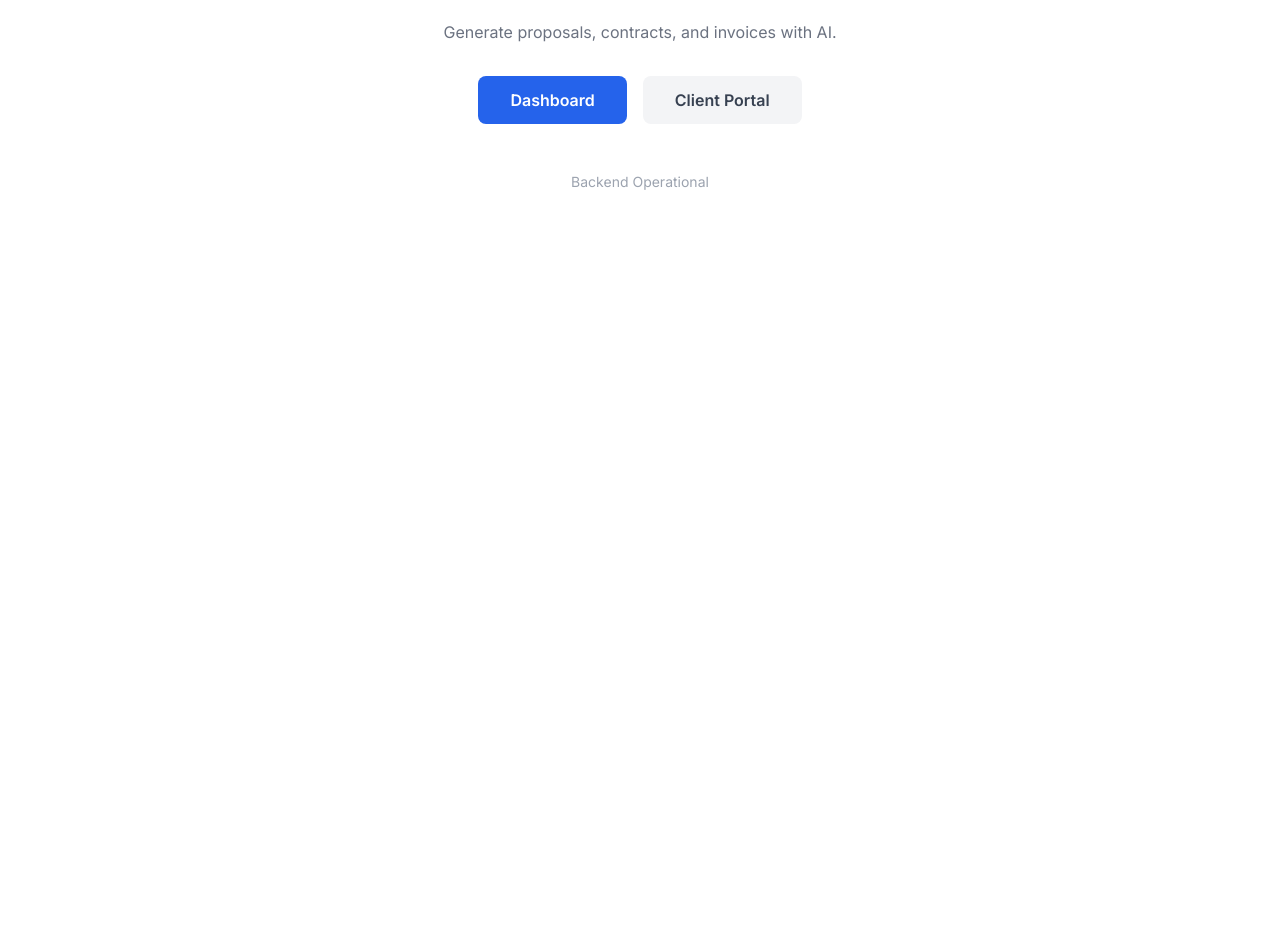
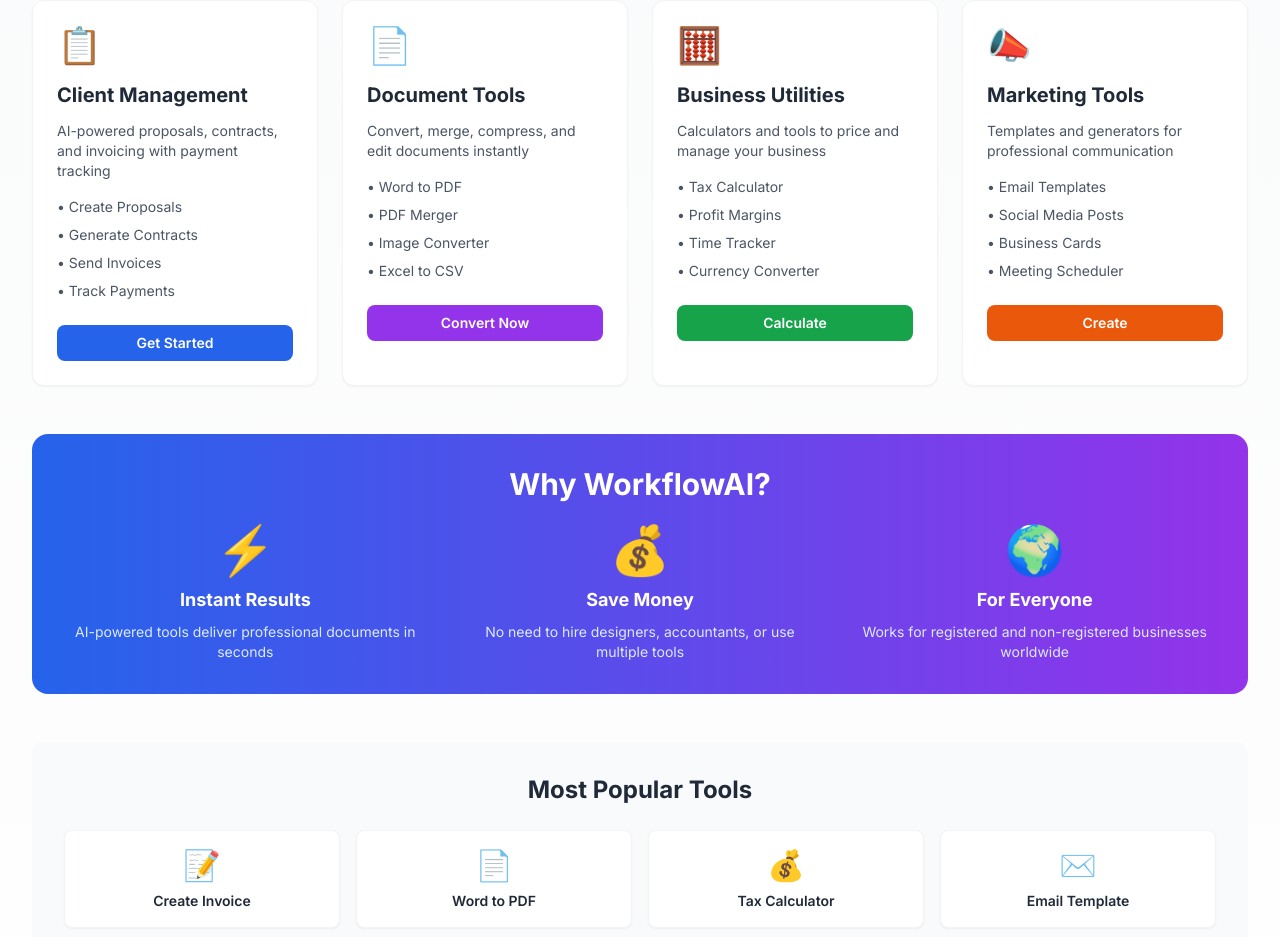
Before and after one commit to samwelmalonga-afk/workflowai-workspace, a Next.js app: page / in a window 1280 px wide. Shown: the part 360-1297 px from the top of the page. Before the commit the page ends 800 px from the top, so only its background shows below. Built offline with nearby package versions, Linux system fonts and the light colour scheme.

Commit message:
Enhanced landing page - multi-tool business platform

```diff
--- a/app/page.tsx
+++ b/app/page.tsx
@@ -1,31 +1,197 @@
 export default function Home() {
   return (
-    <main className="flex min-h-screen flex-col items-center justify-center p-24">
-      <div className="text-center max-w-2xl">
-        <h1 className="text-5xl font-bold mb-6">
-          WorkflowAI Workspace
-        </h1>
-
-        <p className="text-xl text-gray-600 mb-8">
-          AI-powered workspace for freelancers and agencies
-        </p>
-
-        <p className="text-gray-500 mb-8">
-          Generate proposals, contracts, and invoices with AI.
-        </p>
-
-        <div className="flex gap-4 justify-center">
-          <button className="bg-blue-600 text-white px-8 py-3 rounded-lg font-semibold">
-            Dashboard
-          </button>
-
-          <button className="bg-gray-100 text-gray-700 px-8 py-3 rounded-lg font-semibold">
-            Client Portal
-          </button>
+    <main className="min-h-screen bg-gradient-to-b from-gray-50 to-white">
+      {/* Hero Section */}
+      <div className="max-w-7xl mx-auto px-4 sm:px-6 lg:px-8 py-16">
+        <div className="text-center mb-16">
+          <h1 className="text-5xl md:text-6xl font-bold mb-6 bg-gradient-to-r from-blue-600 to-purple-600 bg-clip-text text-transparent">
+            WorkflowAI Workspace
+          </h1>
+          <p className="text-2xl md:text-3xl text-gray-700 mb-4 font-semibold">
+            Your Complete Business Toolkit
+          </p>
+          <p className="text-xl text-gray-600 mb-8">
+            From invoices to document conversion to marketing tools
+          </p>
+          <div className="flex flex-wrap gap-3 justify-center text-sm text-gray-500">
+            <span className="bg-blue-50 px-4 py-2 rounded-full">✓ For Freelancers</span>
+            <span className="bg-purple-50 px-4 py-2 rounded-full">✓ For Small Businesses</span>
+            <span className="bg-green-50 px-4 py-2 rounded-full">✓ For Agencies</span>
+            <span className="bg-orange-50 px-4 py-2 rounded-full">✓ Official & Non-Official</span>
+          </div>
         </div>
 
-        <div className="mt-12 text-sm text-gray-400">
-          <p>Backend Operational</p>
+        {/* Tools Grid */}
+        <div className="grid md:grid-cols-2 lg:grid-cols-4 gap-6 mb-12">
+
+          {/* Client Management */}
+          <div className="bg-white p-6 rounded-xl shadow-sm hover:shadow-md transition-shadow border border-gray-100">
+            <div className="text-4xl mb-4">📋</div>
+            <h3 className="text-xl font-bold mb-3 text-gray-800">Client Management</h3>
+            <p className="text-gray-600 mb-4 text-sm">
+              AI-powered proposals, contracts, and invoicing with payment tracking
+            </p>
+            <ul className="space-y-2 text-sm text-gray-600">
+              <li>• Create Proposals</li>
+              <li>• Generate Contracts</li>
+              <li>• Send Invoices</li>
+              <li>• Track Payments</li>
+            </ul>
+            <button className="mt-6 w-full bg-blue-600 text-white py-2 rounded-lg hover:bg-blue-700 transition-colors text-sm font-semibold">
+              Get Started
+            </button>
+          </div>
+
+          {/* Document Tools */}
+          <div className="bg-white p-6 rounded-xl shadow-sm hover:shadow-md transition-shadow border border-gray-100">
+            <div className="text-4xl mb-4">📄</div>
+            <h3 className="text-xl font-bold mb-3 text-gray-800">Document Tools</h3>
+            <p className="text-gray-600 mb-4 text-sm">
+              Convert, merge, compress, and edit documents instantly
+            </p>
+            <ul className="space-y-2 text-sm text-gray-600">
+              <li>• Word to PDF</li>
+              <li>• PDF Merger</li>
+              <li>• Image Converter</li>
+              <li>• Excel to CSV</li>
+            </ul>
+            <button className="mt-6 w-full bg-purple-600 text-white py-2 rounded-lg hover:bg-purple-700 transition-colors text-sm font-semibold">
+              Convert Now
+            </button>
+          </div>
+
+          {/* Business Utilities */}
+          <div className="bg-white p-6 rounded-xl shadow-sm hover:shadow-md transition-shadow border border-gray-100">
+            <div className="text-4xl mb-4">🧮</div>
+            <h3 className="text-xl font-bold mb-3 text-gray-800">Business Utilities</h3>
+            <p className="text-gray-600 mb-4 text-sm">
+              Calculators and tools to price and manage your business
+            </p>
+            <ul className="space-y-2 text-sm text-gray-600">
+              <li>• Tax Calculator</li>
+              <li>• Profit Margins</li>
+              <li>• Time Tracker</li>
+              <li>• Currency Converter</li>
+            </ul>
+            <button className="mt-6 w-full bg-green-600 text-white py-2 rounded-lg hover:bg-green-700 transition-colors text-sm font-semibold">
+              Calculate
+            </button>
+          </div>
+
+          {/* Marketing Tools */}
+          <div className="bg-white p-6 rounded-xl shadow-sm hover:shadow-md transition-shadow border border-gray-100">
+            <div className="text-4xl mb-4">📣</div>
+            <h3 className="text-xl font-bold mb-3 text-gray-800">Marketing Tools</h3>
+            <p className="text-gray-600 mb-4 text-sm">
+              Templates and generators for professional communication
+            </p>
+            <ul className="space-y-2 text-sm text-gray-600">
+              <li>• Email Templates</li>
+              <li>• Social Media Posts</li>
+              <li>• Business Cards</li>
+              <li>• Meeting Scheduler</li>
+            </ul>
+            <button className="mt-6 w-full bg-orange-600 text-white py-2 rounded-lg hover:bg-orange-700 transition-colors text-sm font-semibold">
+              Create
+            </button>
+          </div>
+
+        </div>
+
+        {/* Feature Highlights */}
+        <div className="bg-gradient-to-r from-blue-600 to-purple-600 rounded-2xl p-8 text-white mb-12">
+          <h2 className="text-3xl font-bold mb-6 text-center">Why WorkflowAI?</h2>
+          <div className="grid md:grid-cols-3 gap-8">
+            <div className="text-center">
+              <div className="text-5xl mb-3">⚡</div>
+              <h3 className="font-bold mb-2 text-lg">Instant Results</h3>
+              <p className="text-blue-100 text-sm">
+                AI-powered tools deliver professional documents in seconds
+              </p>
+            </div>
+            <div className="text-center">
+              <div className="text-5xl mb-3">💰</div>
+              <h3 className="font-bold mb-2 text-lg">Save Money</h3>
+              <p className="text-blue-100 text-sm">
+                No need to hire designers, accountants, or use multiple tools
+              </p>
+            </div>
+            <div className="text-center">
+              <div className="text-5xl mb-3">🌍</div>
+              <h3 className="font-bold mb-2 text-lg">For Everyone</h3>
+              <p className="text-blue-100 text-sm">
+                Works for registered and non-registered businesses worldwide
+              </p>
+            </div>
+          </div>
+        </div>
+
+        {/* Popular Tools Quick Access */}
+        <div className="bg-gray-50 rounded-xl p-8">
+          <h2 className="text-2xl font-bold mb-6 text-center text-gray-800">Most Popular Tools</h2>
+          <div className="grid grid-cols-2 md:grid-cols-4 gap-4">
+            <button className="bg-white p-4 rounded-lg shadow-sm hover:shadow-md transition-shadow text-center border border-gray-100">
+              <div className="text-3xl mb-2">📝</div>
+              <div className="font-semibold text-sm text-gray-800">Create Invoice</div>
+            </button>
+            <button className="bg-white p-4 rounded-lg shadow-sm hover:shadow-md transition-shadow text-center border border-gray-100">
+              <div className="text-3xl mb-2">📄</div>
+              <div className="font-semibold text-sm text-gray-800">Word to PDF</div>
+            </button>
+            <button className="bg-white p-4 rounded-lg shadow-sm hover:shadow-md transition-shadow text-center border border-gray-100">
+              <div className="text-3xl mb-2">💰</div>
+              <div className="font-semibold text-sm text-gray-800">Tax Calculator</div>
+            </button>
+            <button className="bg-white p-4 rounded-lg shadow-sm hover:shadow-md transition-shadow text-center border border-gray-100">
+              <div className="text-3xl mb-2">✉️</div>
+              <div className="font-semibold text-sm text-gray-800">Email Template</div>
+            </button>
+          </div>
+        </div>
+
+        {/* CTA Section */}
+        <div className="text-center mt-12">
+          <h2 className="text-3xl font-bold mb-4 text-gray-800">
+            Ready to streamline your business?
+          </h2>
+          <p className="text-gray-600 mb-8 text-lg">
+            Start using our tools for free. No credit card required.
+          </p>
+          <div className="flex gap-4 justify-center flex-wrap">
+            <button className="bg-blue-600 text-white px-8 py-4 rounded-lg font-semibold hover:bg-blue-700 transition-colors text-lg">
+              Start Free Trial
+            </button>
+            <button className="bg-white text-gray-700 px-8 py-4 rounded-lg font-semibold hover:bg-gray-50 transition-colors border-2 border-gray-300 text-lg">
+              View Demo
+            </button>
+          </div>
+        </div>
+
+        {/* Status Footer */}
+        <div className="mt-16 text-center text-sm text-gray-500">
+          <p className="mb-2">System Status: All Services Operational</p>
+          <div className="flex gap-3 justify-center flex-wrap">
+            <span className="inline-flex items-center gap-1">
+              <span className="w-2 h-2 bg-green-500 rounded-full"></span>
+              InvoiceAI
+            </span>
+            <span className="inline-flex items-center gap-1">
+              <span className="w-2 h-2 bg-green-500 rounded-full"></span>
+              ProposalAI
+            </span>
+            <span className="inline-flex items-center gap-1">
+              <span className="w-2 h-2 bg-green-500 rounded-full"></span>
+              ContractAI
+            </span>
+            <span className="inline-flex items-center gap-1">
+              <span className="w-2 h-2 bg-green-500 rounded-full"></span>
+              DocumentTools
+            </span>
+            <span className="inline-flex items-center gap-1">
+              <span className="w-2 h-2 bg-green-500 rounded-full"></span>
+              PaymentAI
+            </span>
+          </div>
         </div>
       </div>
     </main>
```
